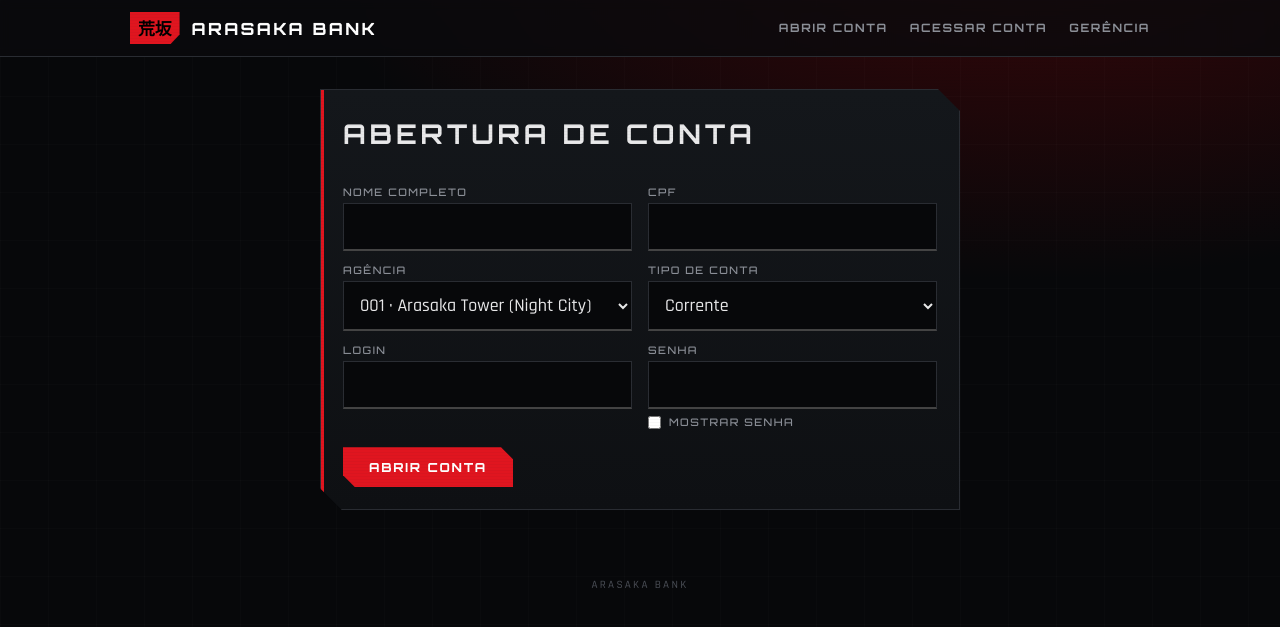
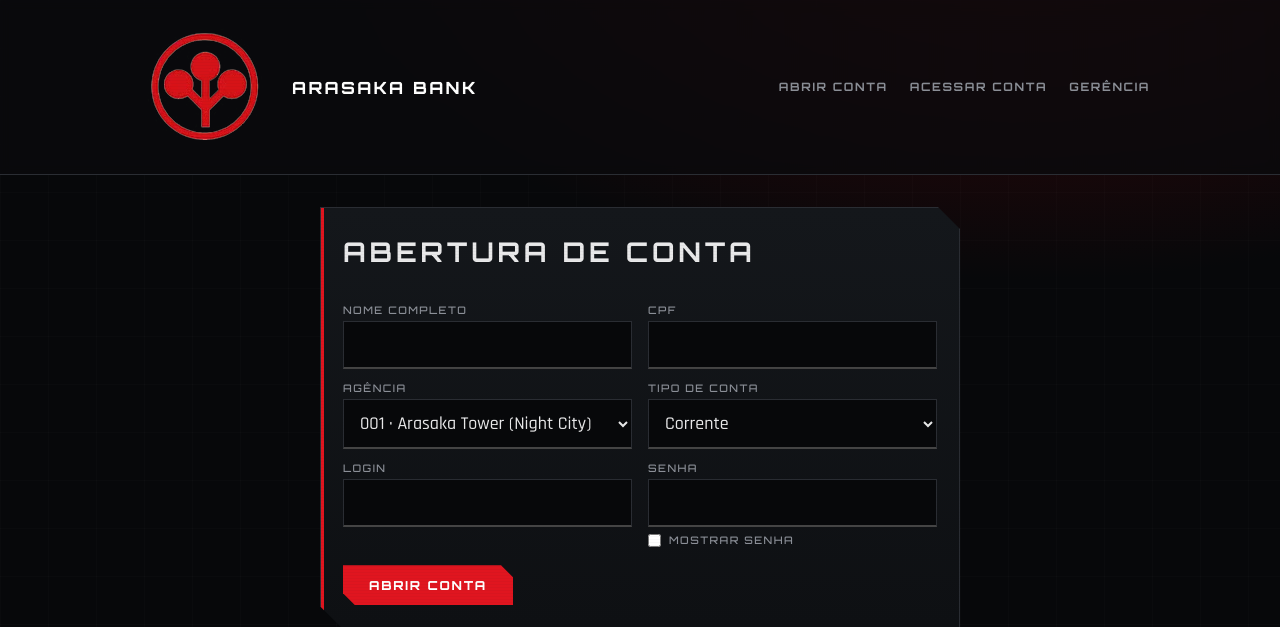
Before and after one commit to BrunCrvlh/Arasaka, a Flask app: page /abrir-conta in a window 1280 px wide. Shown: the top 627 px of the page. Run offline with Flask 3, Linux system fonts and the light colour scheme.

Commit message:
Update base.html

```diff
--- a/templates/base.html
+++ b/templates/base.html
@@ -10,7 +10,7 @@
 </head>
 <body>
 <header><div class="bar">
-  <a class="brand" href="{{ url_for('index') }}"><span class="kanji">荒坂</span> ARASAKA BANK</a>
+  <a class="brand" href="{{ url_for('index') }}"><img class="logo" src="{{ url_for('static', filename='Arasaka.png') }}" alt="Arasaka"> ARASAKA BANK</a>
   <nav>
   {% if session.get('numero') %}
     <a href="{{ url_for('painel') }}">Painel</a>
```
